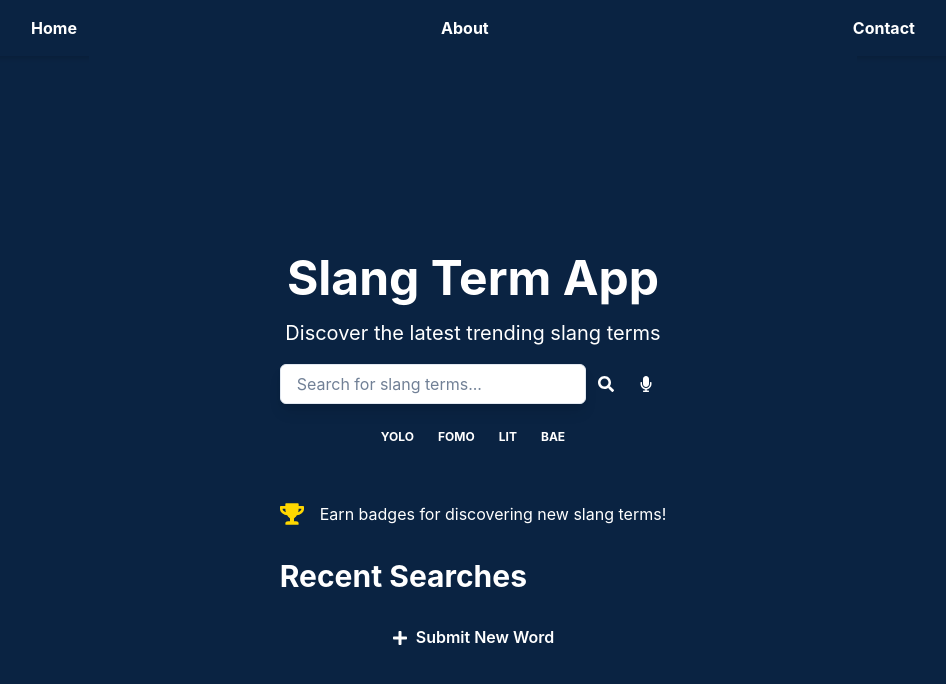
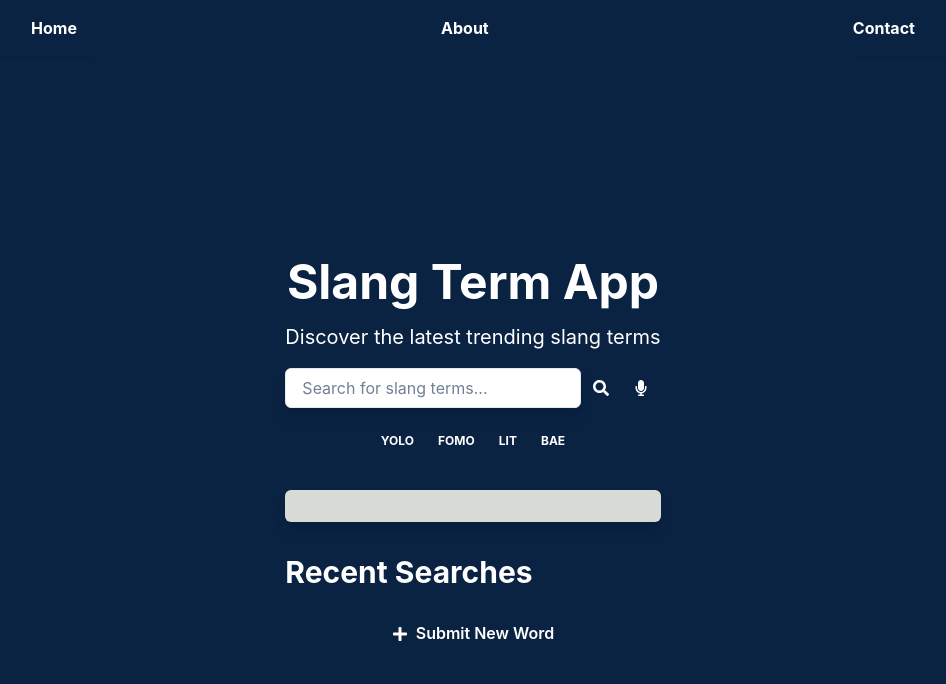
Before and after one commit to GPT-Engineer-App/slang-connect, a React (Vite) app: page / in a window 1280 px wide. Shown: the top 684 px of the page, without its empty margins (167-1113 px from the left). Built offline with nearby package versions, Linux system fonts and the light colour scheme.

Commit message:
Refined search results layout to display in a cleaner, more contained viewing area underneath the main search box, below suggested words but above recent search words.

```diff
--- a/src/pages/Index.jsx
+++ b/src/pages/Index.jsx
@@ -1,5 +1,5 @@
 import { useState, useEffect } from "react";
-import { Container, Text, VStack, Input, IconButton, Box, Heading, List, ListItem, Spinner, Badge, HStack, Image, Button, Modal, ModalOverlay, ModalContent, ModalHeader, ModalFooter, ModalBody, ModalCloseButton, FormControl, FormLabel, Textarea } from "@chakra-ui/react";
+import { Container, Text, VStack, Input, IconButton, Box, Heading, List, ListItem, Spinner, Badge, HStack, Button, Modal, ModalOverlay, ModalContent, ModalHeader, ModalFooter, ModalBody, ModalCloseButton, FormControl, FormLabel, Textarea } from "@chakra-ui/react";
 import newBackgroundImage from "../../public/images/subtle-classy-background.jpg"; // Updated background image import
 import { FaSearch, FaMicrophone, FaTrophy, FaPlus } from "react-icons/fa";
 import axios from "axios";
@@ -76,6 +76,7 @@ const Index = () => {
             </Badge>
           ))}
         </HStack>
+        <Box width="100%" mt={4} p={4} bg="brand.700" borderRadius="md" boxShadow="lg">
           <List spacing={3} width="100%">
             {definitions.map((definition, index) => (
               <ListItem key={index} p={4} borderWidth="1px" borderRadius="md" width="100%" bg="brand.600" boxShadow="lg" border="1px solid" borderColor="gray.200" as={motion.div} whileHover={{ scale: 1.02 }}>
@@ -85,10 +86,7 @@ const Index = () => {
               </ListItem>
             ))}
           </List>
-        <HStack spacing={4} mt={4}>
-          <FaTrophy size="24px" color="gold" />
-          <Text color="white">Earn badges for discovering new slang terms!</Text>
-        </HStack>
+        </Box>
         <Box mt={4} width="100%">
           <Heading as="h3" size="lg" color="brand.600" mb={2}>Recent Searches</Heading>
           <HStack spacing={2} wrap="wrap" justify="center">
```
Lines whose indentation alone changed are shown as unchanged.
